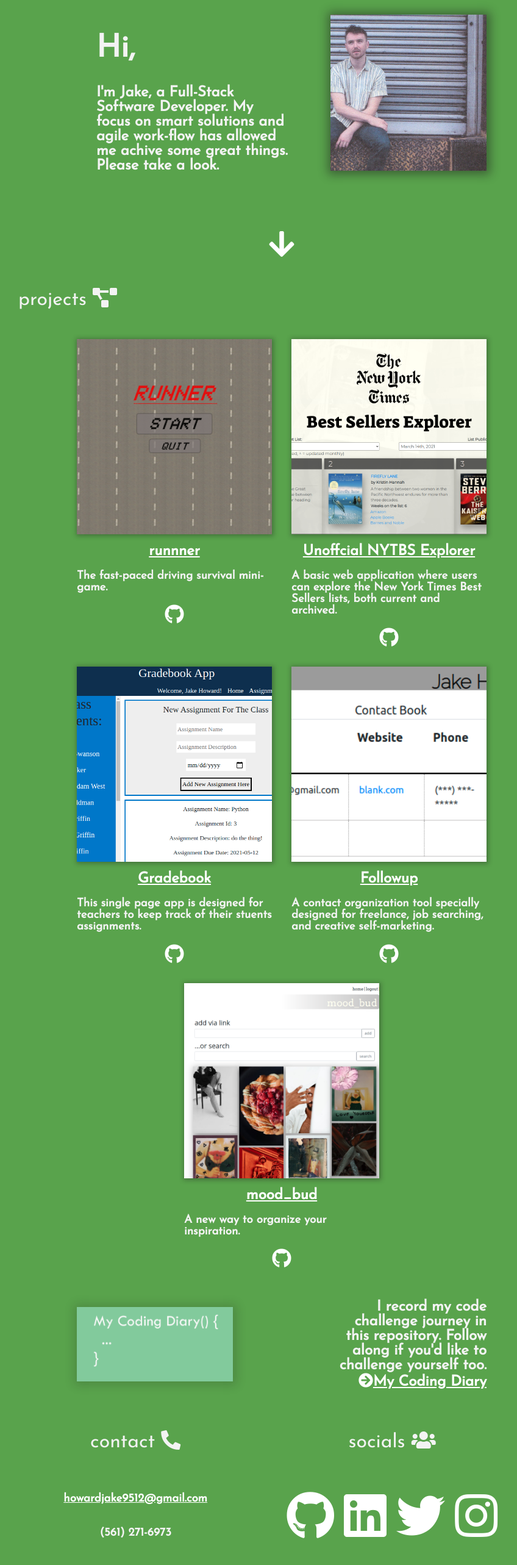
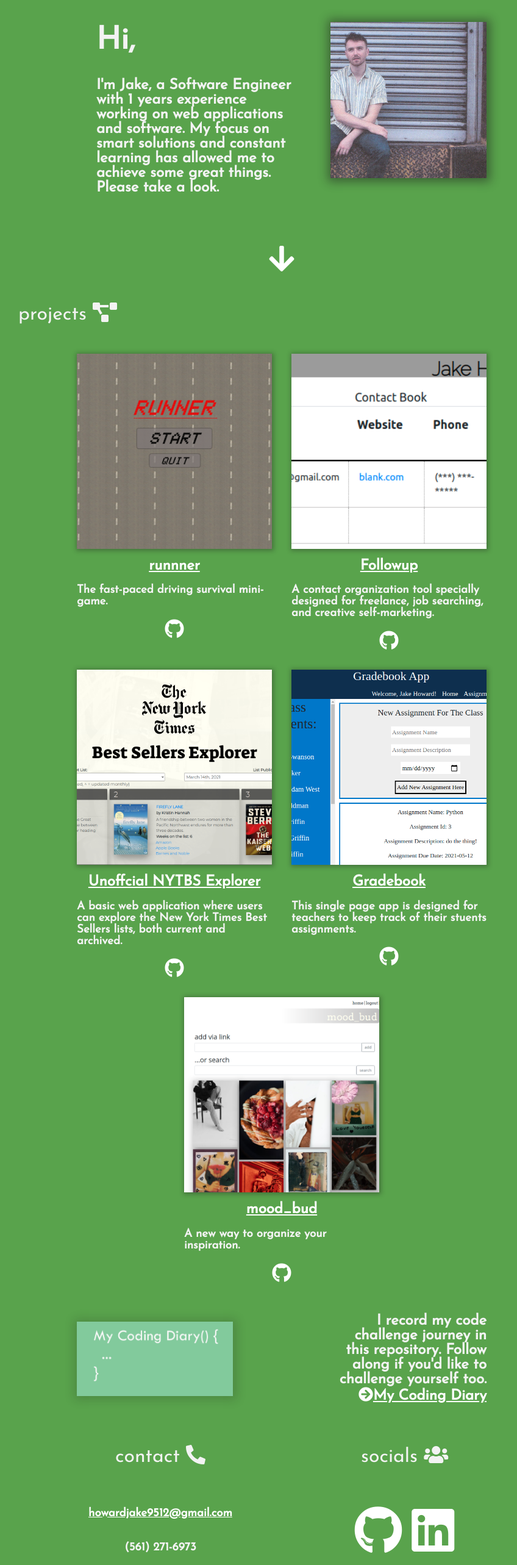
Before and after one commit to howardjake/Portfolio, a React (Create React App) app: page / in a window 1280 px wide. Shown: the part 120-2686 px from the top of the page at 61% size, without its empty margins (178-1026 px from the left). Built offline with nearby package versions, Linux system fonts and the light colour scheme.

Commit message:
Update 2023

```diff
--- a/src/components/Projects/Projects.js
+++ b/src/components/Projects/Projects.js
@@ -14,6 +14,15 @@ const Projects = (props) => {
             gitLink={"https://github.com/howardjake/runner-game"}
             deployed={"https://howardjake.github.io/RUNNER-touch/"}
             timer={"ani-1 image"}
+            />
+            <Project
+            img={'projects/Followup.png'}
+            title={"Followup"}
+            description={"A contact organization tool specially designed for freelance, job searching, and creative self-marketing. "}
+            gif={"/project-demo/GIF/followup.gif"}
+            gitLink={"https://github.com/howardjake/followup-"}
+            deployed={"https://followup-1.netlify.app/"}
+            timer={"ani-4 image"}
             />
             <Project
             img={'projects/NYT.png'}
@@ -34,15 +43,6 @@ const Projects = (props) => {
             timer={"ani-3 image"}
             />
             <Project
-            img={'projects/Followup.png'}
-            title={"Followup"}
-            description={"A contact organization tool specially designed for freelance, job searching, and creative self-marketing. "}
-            gif={"/project-demo/GIF/followup.gif"}
-            gitLink={"https://github.com/howardjake/followup-"}
-            deployed={"https://followup-1.netlify.app/"}
-            timer={"ani-4 image"}
-            />
-            <Project
             img={'projects/Mood_bud.png'}
             title={"mood_bud"}
             description={"A new way to organize your inspiration. "}
--- a/src/components/Socials/Socials.js
+++ b/src/components/Socials/Socials.js
@@ -11,12 +11,6 @@ const Summary = (props) => {
                 <a target="_blank" rel="noreferrer" href="https://www.linkedin.com/in/jake-b-howard/">
                     <i className="fab fa-linkedin fa-5x social-icon"></i>
                 </a>
-                <a target="_blank" rel="noreferrer" href="https://twitter.com/how_ardson">
-                    <i className="fab fa-twitter fa-5x social-icon"></i>
-                </a>
-                <a target="_blank" rel="noreferrer" href="https://www.instagram.com/how.ardson/">
-                    <i className="fab fa-instagram fa-5x social-icon"></i>
-                </a>
         </div>
         </div>
     )
--- a/src/components/Summary/Summary.js
+++ b/src/components/Summary/Summary.js
@@ -1,9 +1,11 @@
 
 const Summary = (props) => {
+    let Year = new Date().getFullYear()
+    let yearsSince = Year - 2020
     return (
         <div className={"summary"}>
             <h1>Hi,</h1>
-            <h2>I'm Jake, a Full-Stack Software Developer. My focus on smart solutions and agile work-flow has allowed me achive some great things.
+            <h2>I'm Jake, a Software Engineer with {yearsSince} years experience working on web applications and software. My focus on smart solutions and constant learning has allowed me to achieve some great things.
             Please take a look.
             </h2>
         </div>
```
Also changed, not shown: 2 other files (tests, documents, lock files or other folders).
